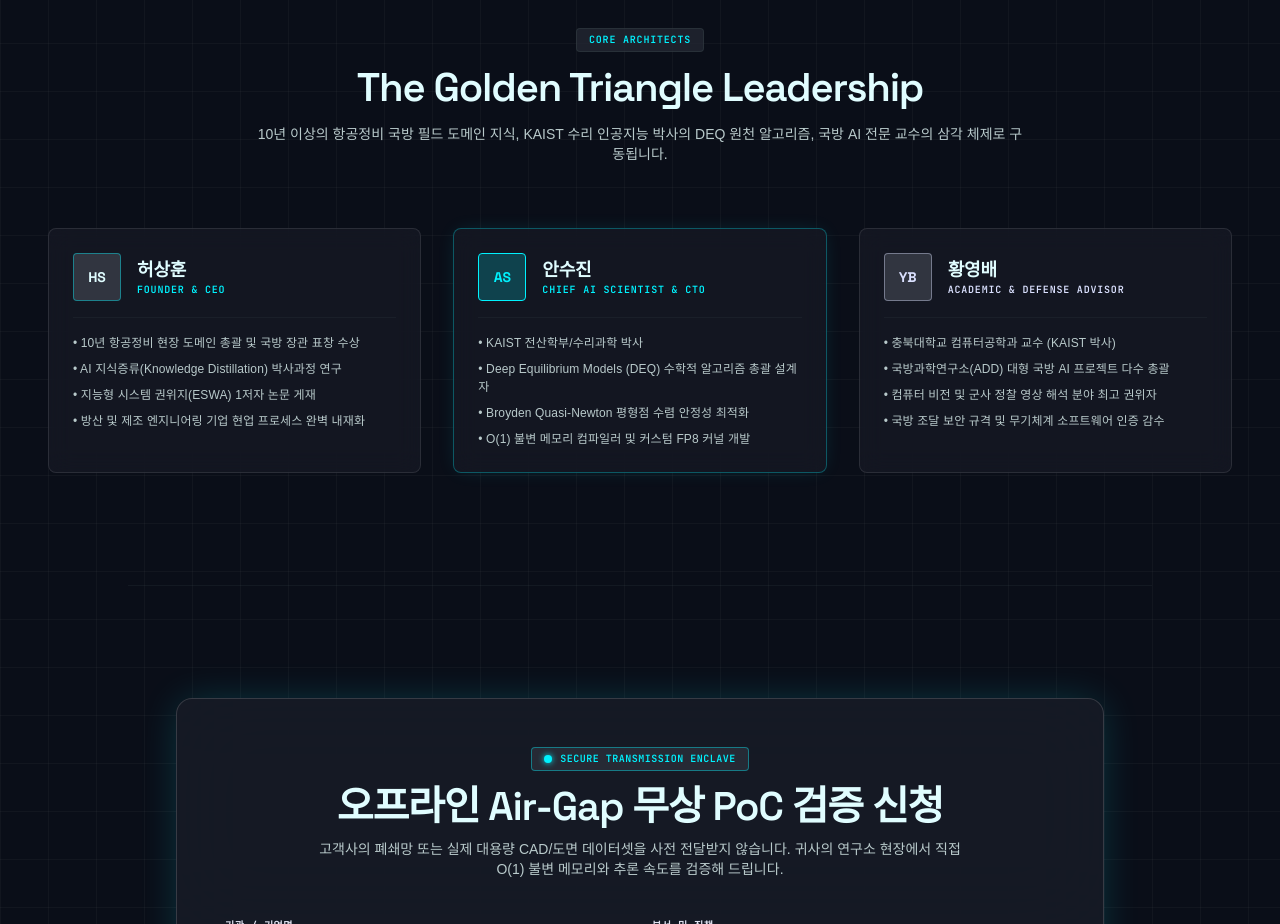
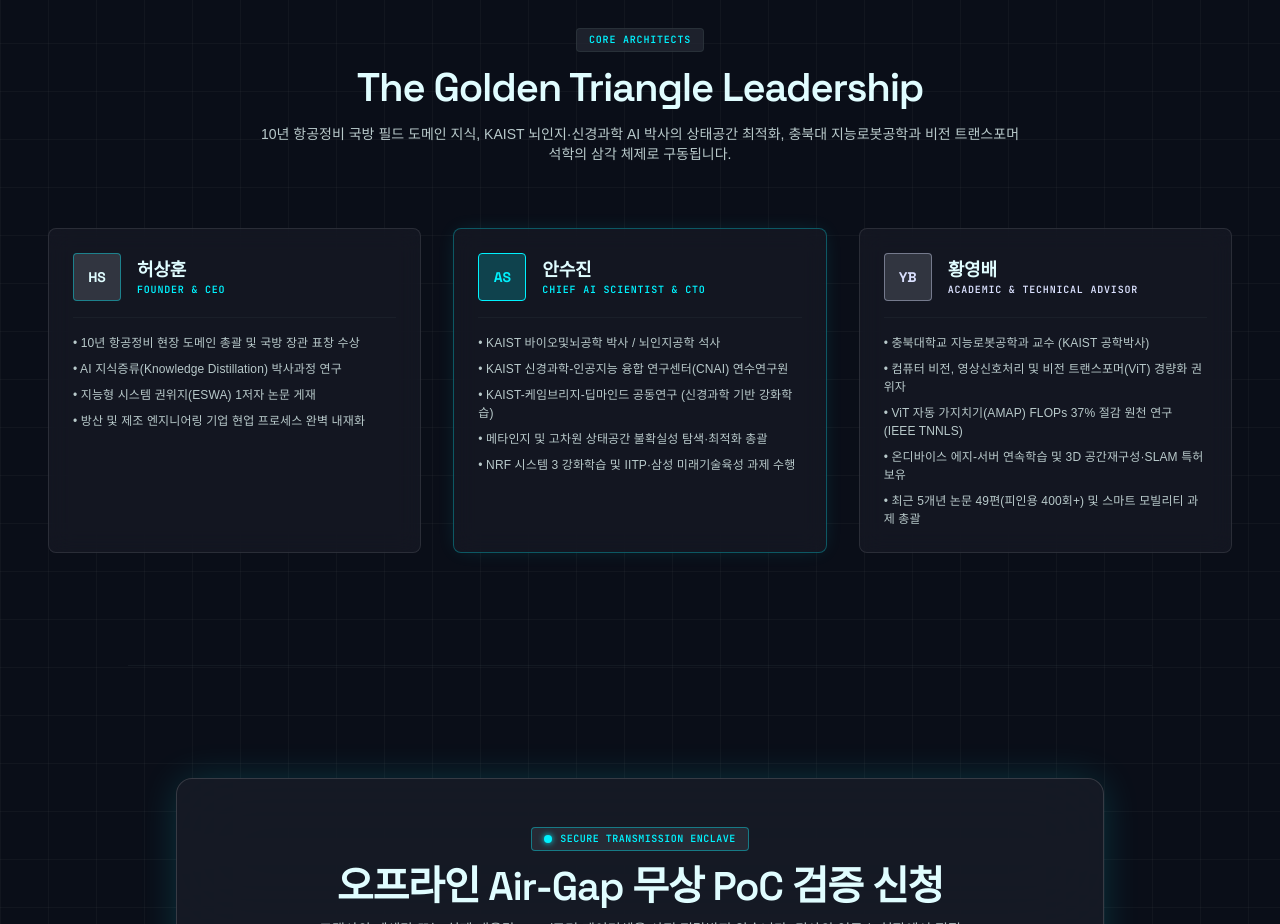
Before and after one commit to heosanghun/ATOM, a website: page index.html in a window 1280 px wide. Shown: the part 3640-4564 px from the top of the page. Drawn offline with nearby package versions, Linux system fonts and the light colour scheme; a web font is replaced by a local one.

Commit message:
fix(team): Update leadership profiles for Dr. Sujin An and Prof. Youngbae Hwang

```diff
--- a/index.html
+++ b/index.html
@@ -661,7 +661,7 @@
           The Golden Triangle Leadership
         </h2>
 <p class="font-body-md text-body-md text-on-surface-variant mt-3">
-          10년 이상의 항공정비 국방 필드 도메인 지식, KAIST 수리 인공지능 박사의 DEQ 원천 알고리즘, 국방 AI 전문 교수의 삼각 체제로 구동됩니다.
+          10년 항공정비 국방 필드 도메인 지식, KAIST 뇌인지·신경과학 AI 박사의 상태공간 최적화, 충북대 지능로봇공학과 비전 트랜스포머 석학의 삼각 체제로 구동됩니다.
         </p>
 </div>
 <div class="grid grid-cols-1 md:grid-cols-3 gap-8">
@@ -695,10 +695,11 @@
 </div>
 </div>
 <div class="space-y-2 text-body-sm font-body-sm text-on-surface-variant border-t border-outline-variant/20 pt-4">
-<p class="">• KAIST 전산학부/수리과학 박사</p>
-<p class="">• Deep Equilibrium Models (DEQ) 수학적 알고리즘 총괄 설계자</p>
-<p class="">• Broyden Quasi-Newton 평형점 수렴 안정성 최적화</p>
-<p class="">• O(1) 불변 메모리 컴파일러 및 커스텀 FP8 커널 개발</p>
+<p class="">• KAIST 바이오및뇌공학 박사 / 뇌인지공학 석사</p>
+<p class="">• KAIST 신경과학-인공지능 융합 연구센터(CNAI) 연수연구원</p>
+<p class="">• KAIST-케임브리지-딥마인드 공동연구 (신경과학 기반 강화학습)</p>
+<p class="">• 메타인지 및 고차원 상태공간 불확실성 탐색·최적화 총괄</p>
+<p class="">• NRF 시스템 3 강화학습 및 IITP·삼성 미래기술육성 과제 수행</p>
 </div>
 </div>
 <!-- Leader 3 -->
@@ -709,14 +710,15 @@
             </div>
 <div>
 <h3 class="font-headline-sm text-headline-sm font-semibold text-primary">황영배</h3>
-<p class="font-label-sm text-label-sm text-secondary-fixed">ACADEMIC &amp; DEFENSE ADVISOR</p>
+<p class="font-label-sm text-label-sm text-secondary-fixed">ACADEMIC &amp; TECHNICAL ADVISOR</p>
 </div>
 </div>
 <div class="space-y-2 text-body-sm font-body-sm text-on-surface-variant border-t border-outline-variant/20 pt-4">
-<p class="">• 충북대학교 컴퓨터공학과 교수 (KAIST 박사)</p>
-<p class="">• 국방과학연구소(ADD) 대형 국방 AI 프로젝트 다수 총괄</p>
-<p class="">• 컴퓨터 비전 및 군사 정찰 영상 해석 분야 최고 권위자</p>
-<p class="">• 국방 조달 보안 규격 및 무기체계 소프트웨어 인증 감수</p>
+<p class="">• 충북대학교 지능로봇공학과 교수 (KAIST 공학박사)</p>
+<p class="">• 컴퓨터 비전, 영상신호처리 및 비전 트랜스포머(ViT) 경량화 권위자</p>
+<p class="">• ViT 자동 가지치기(AMAP) FLOPs 37% 절감 원천 연구 (IEEE TNNLS)</p>
+<p class="">• 온디바이스 에지-서버 연속학습 및 3D 공간재구성·SLAM 특허 보유</p>
+<p class="">• 최근 5개년 논문 49편(피인용 400회+) 및 스마트 모빌리티 과제 총괄</p>
 </div>
 </div>
 </div>
```
